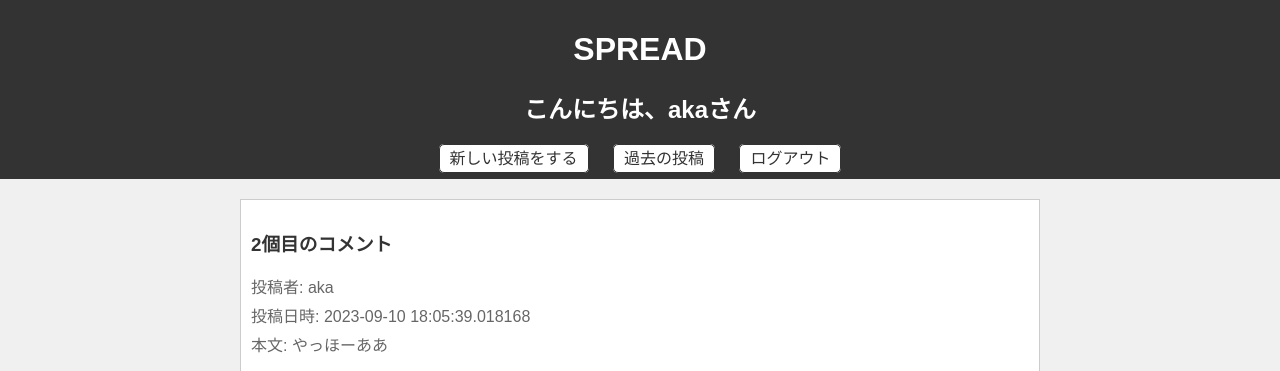
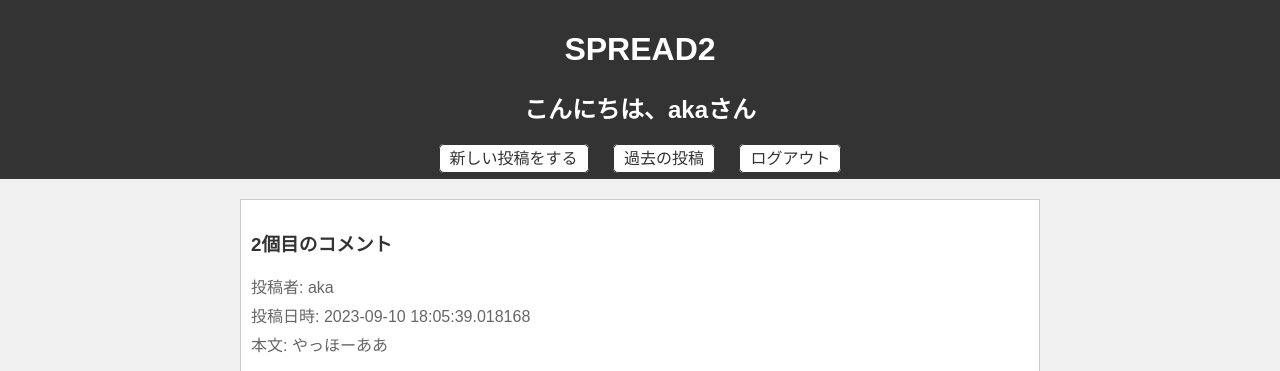
Before and after one commit to TakaakiMinato/SPREAD, a Flask app: page /index in a window 1280 px wide. Shown: the top 371 px of the page. Run offline with Flask 3, Linux system fonts and the light colour scheme; a user stored in the database is signed in.

Commit message:
spread2に変更

```diff
--- a/templates/index.html
+++ b/templates/index.html
@@ -6,7 +6,7 @@
 
 {% block content %}
 <header>
-    <h1>SPREAD</h1>
+    <h1>SPREAD2</h1>
     <h2>こんにちは、{{username}}さん</h2>
     <nav>
         <a href="/create">新しい投稿をする</a>
```
